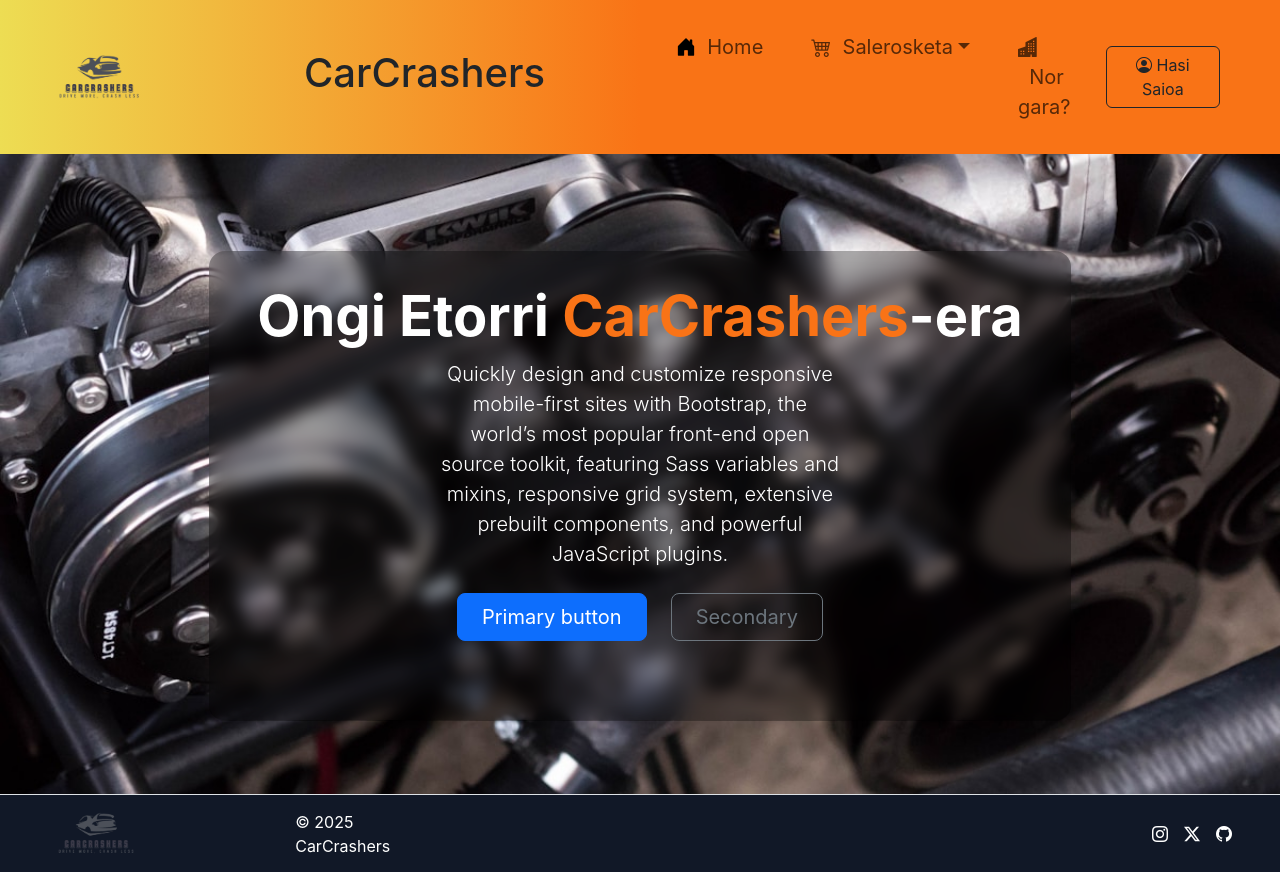
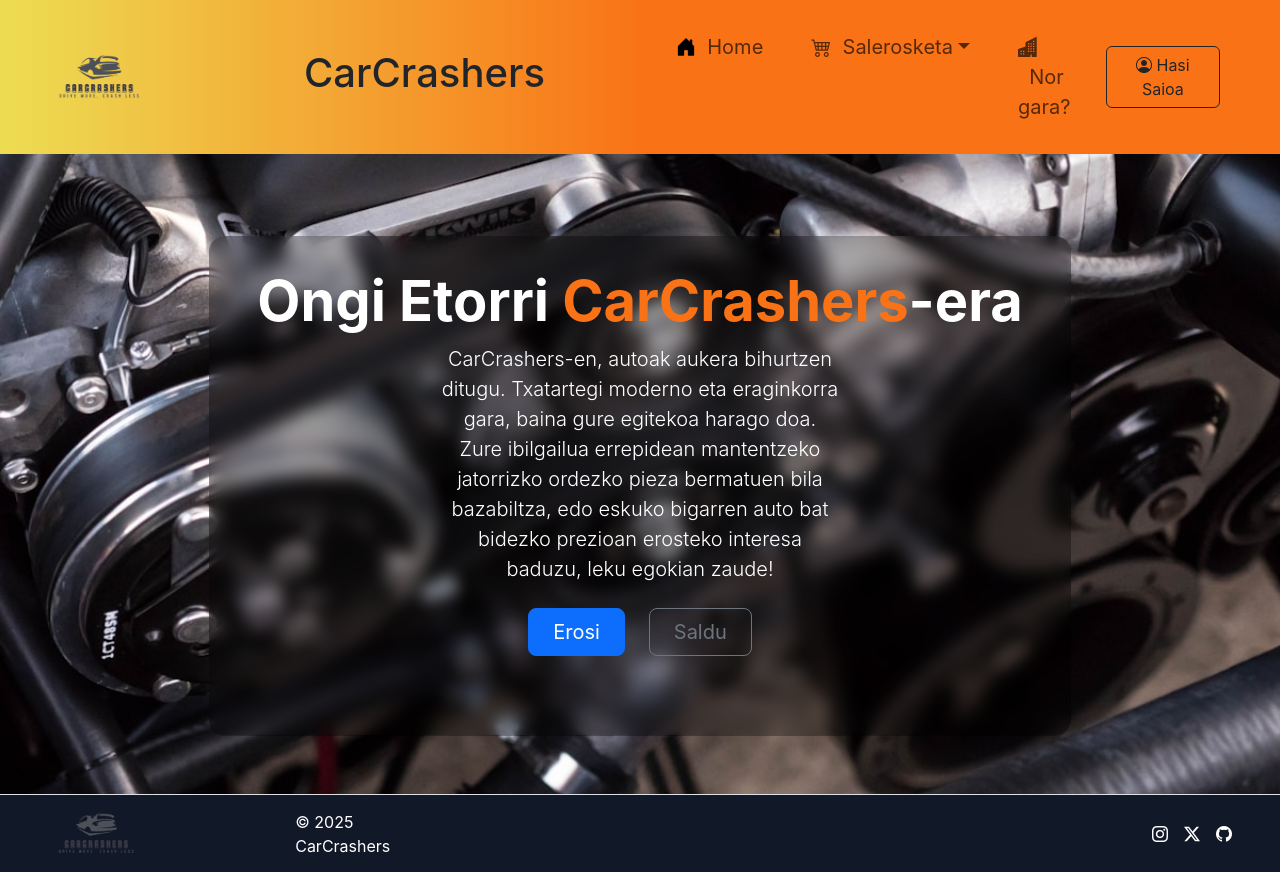
Before and after one commit to CarCrashers/Erronka, a React (Create React App) app in the folder car_crashers_ui/: page / in a window 1280 px wide. Built offline with nearby package versions, Linux system fonts and the light colour scheme.

Commit message:
botoien izenak aldatu + sarrera testua aldatu

```diff
--- a/car_crashers_ui/src/components/ui/heroe/heroe.js
+++ b/car_crashers_ui/src/components/ui/heroe/heroe.js
@@ -6,10 +6,10 @@
         <div className="heroe-glass">
         <h1 className="display-4 fw-bold text-white">Ongi Etorri <span className="heroeText">CarCrashers</span>-era</h1>
         <div className="col-lg-6 mx-auto">
-            <p className="lead mb-4">Quickly design and customize responsive mobile-first sites with Bootstrap, the world’s most popular front-end open source toolkit, featuring Sass variables and mixins, responsive grid system, extensive prebuilt components, and powerful JavaScript plugins.</p>
+            <p className="lead mb-4">CarCrashers-en, autoak aukera bihurtzen ditugu. Txatartegi moderno eta eraginkorra gara, baina gure egitekoa harago doa. Zure ibilgailua errepidean mantentzeko jatorrizko ordezko pieza bermatuen bila bazabiltza, edo eskuko bigarren auto bat bidezko prezioan erosteko interesa baduzu, leku egokian zaude!</p>
             <div className="d-grid gap-2 d-sm-flex justify-content-sm-center mb-5">
-                <button type="button" className="btn btn-primary btn-lg px-4 me-sm-3">Primary button</button>
-                <button type="button" className="btn btn-outline-secondary btn-lg px-4">Secondary</button>
+                <button type="button" className="btn btn-primary btn-lg px-4 me-sm-3">Erosi</button>
+                <button type="button" className="btn btn-outline-secondary btn-lg px-4">Saldu</button>
             </div>
         </div>
         </div>
```
